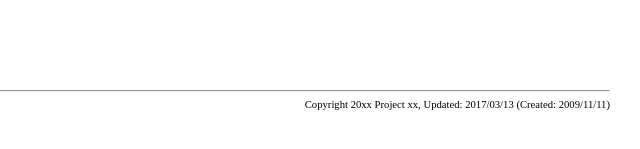
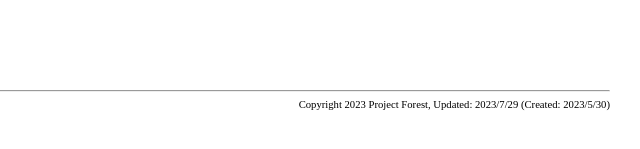
Before and after one commit to Hayami-K/Forest-SE, a plain HTML site: page TestResult/index.html in a window 1280 px wide. Shown: the part 337-486 px from the top of the page, 640-1280 px from the left. Drawn offline with Linux system fonts and the light colour scheme.

Commit message:
Add files via upload

```diff
--- a/TestResult/index.html
+++ b/TestResult/index.html
@@ -269,6 +269,6 @@ Java HotSpot(TM) 64-Bit Server VM (build 20+36-2344, mixed mode, sharing)</pre>
     </td>
 </table>
 <hr>
-<div class="right-small">Copyright 20xx Project xx, Updated: 2017/03/13 (Created: 2009/11/11)</div>
+<div class="right-small">Copyright 2023 Project Forest, Updated: 2023/7/29 (Created: 2023/5/30)</div>
 </body>
 </html>
```
